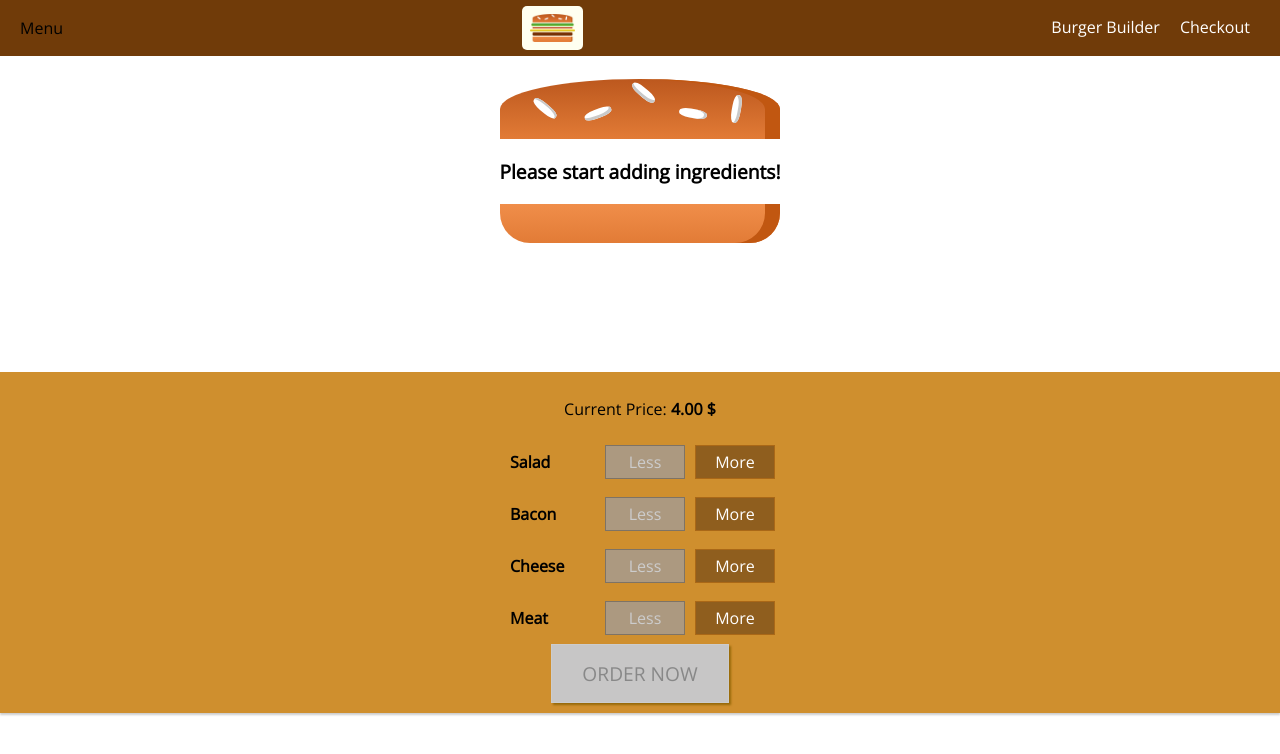
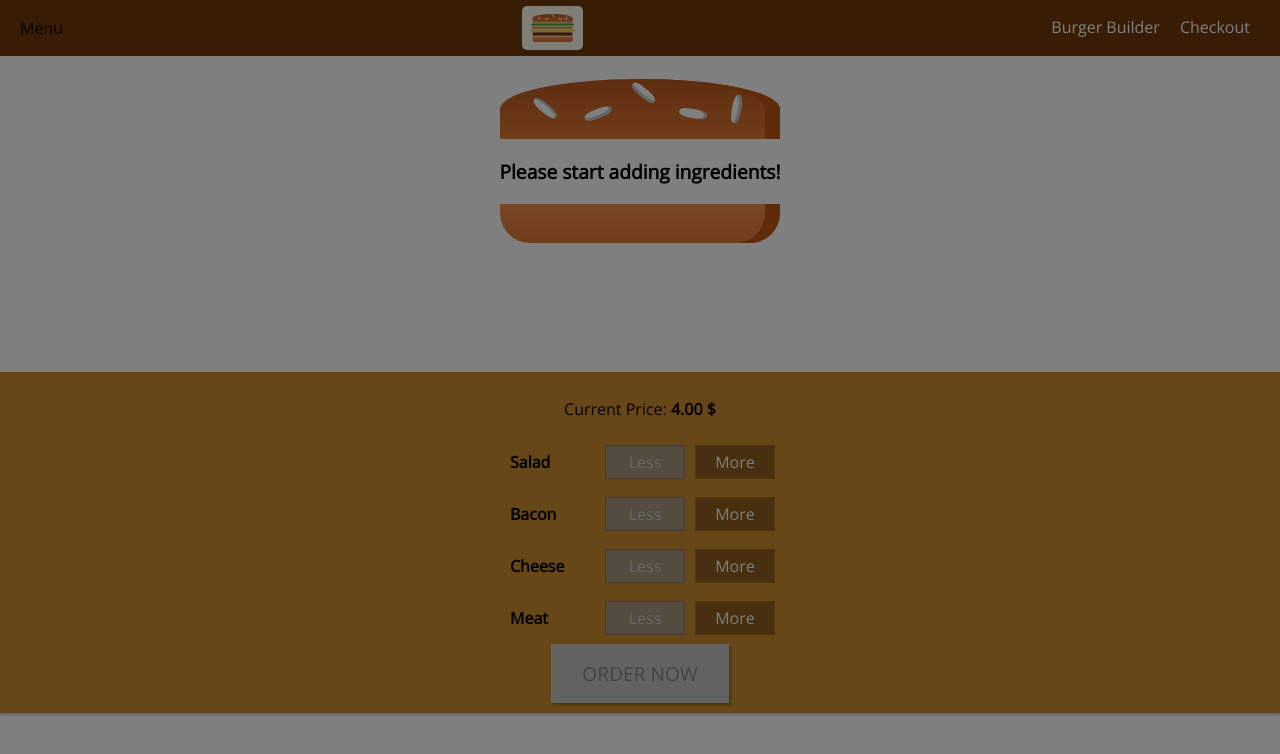
Before and after one commit to xugetsu/Burger-Builder, a React app: page / in a window 1280 px wide. Shown: the top 754 px of the page. Built offline with nearby package versions, Linux system fonts and the light colour scheme.

Commit message:
imp Backdrop in sideDrawer

```diff
--- a/src/components/Layout/Layout.jsx
+++ b/src/components/Layout/Layout.jsx
@@ -7,7 +7,7 @@ import SideDrawer from '../Navigation/SideDrawer/SideDrawer';
 const layout = (props) => (
     <Aux>
         <Toolbar/>
-        <SideDrawer open={true}/>
+        <SideDrawer open={true} closeSideDrawer={null}/>
         <main className = {classes.Content} >
             {props.children}
         </main>
--- a/src/components/Navigation/SideDrawer/SideDrawer.css
+++ b/src/components/Navigation/SideDrawer/SideDrawer.css
@@ -5,7 +5,7 @@
     height: 100%;
     left: 0;
     top: 0;
-    z-index: 200;
+    z-index: 1000;
     background-color: snow;
     padding: 32px 16px;
     box-sizing: border-box;
--- a/src/components/Navigation/SideDrawer/SideDrawer.jsx
+++ b/src/components/Navigation/SideDrawer/SideDrawer.jsx
@@ -2,10 +2,14 @@ import React from 'react';
 import Logo from '../../Logo/Logo';
 import NavigationItems from '../NavigationItems/NavigationItems';
 import classes from './SideDrawer.css';
+import Backdrop from '../../UI/Backdrop/Backdrop';
+import A from '../../../hoc/Auxx';
 
 const sideDrawer = (props) => {
     const styles = [classes.SideDrawer, (props.open? classes.Open : classes.Close)].join(' ');
     return (
+        <A>
+            <Backdrop show={props.open} clicked={props.closeSideDrawer}/>
             <div
                 className={styles}>
                 <Logo height='11%'/>
@@ -13,6 +17,7 @@ const sideDrawer = (props) => {
                     <NavigationItems />
                 </nav>
             </div>
+        </A>
     );
 };
 
```
Lines whose indentation alone changed are shown as unchanged.
